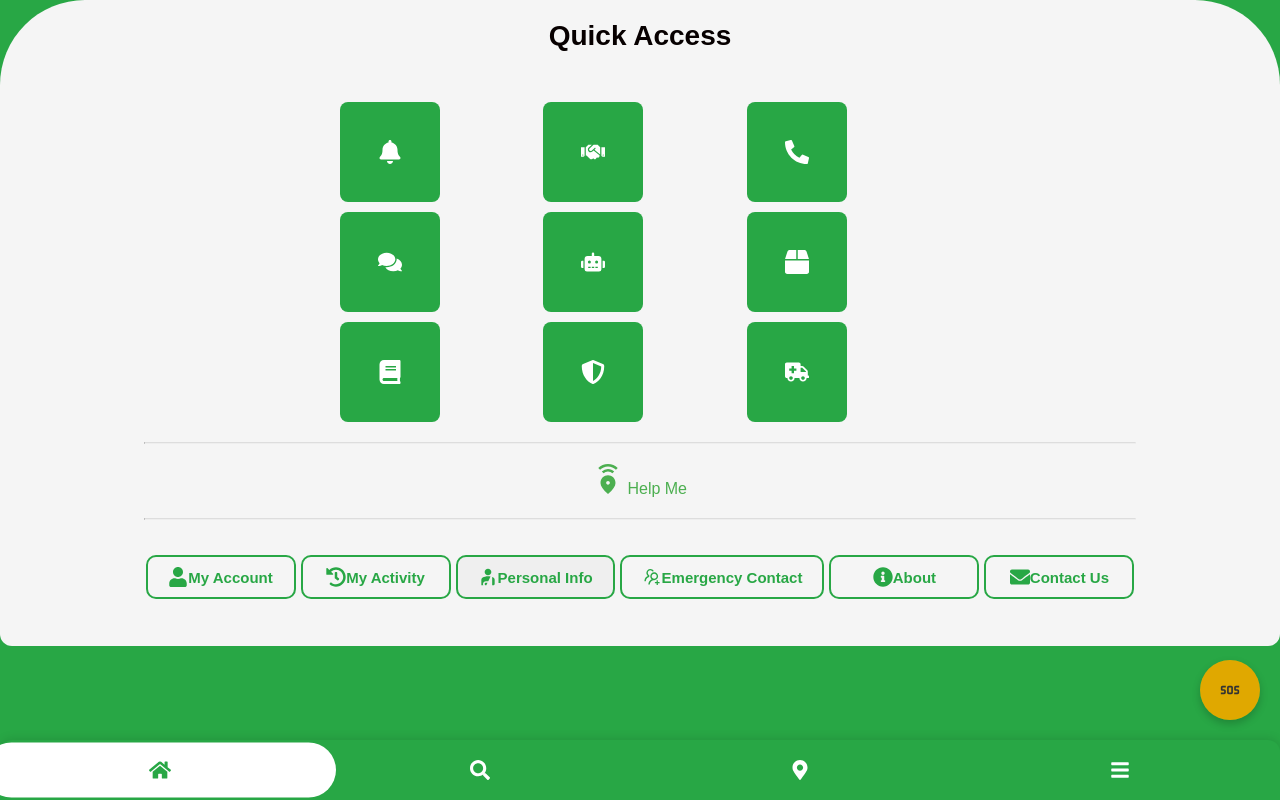
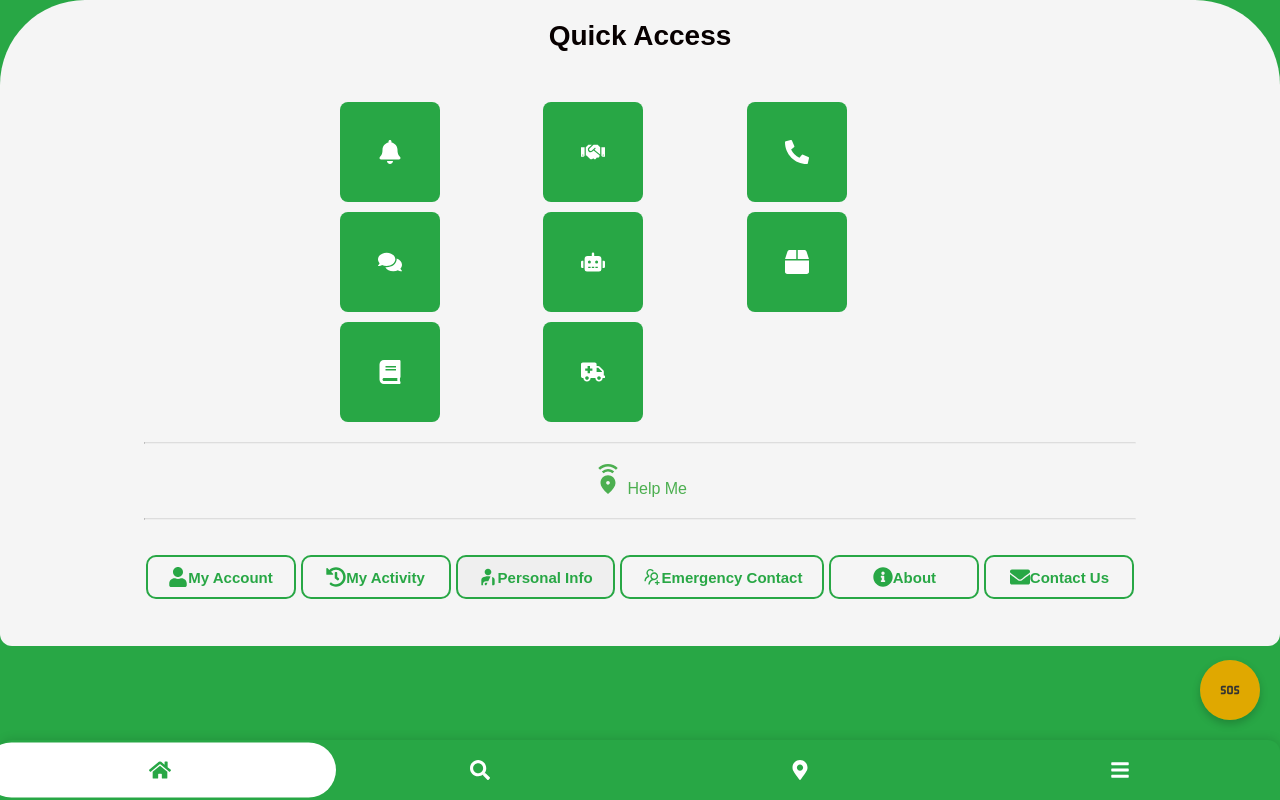
Before and after one commit to patiladitya0/nmims, a React (Create React App) app: page /home in a window 1280 px wide. Built offline with nearby package versions, Linux system fonts and the light colour scheme; no server answers; sample sign-in values are in the browser's storage.

Commit message:
booton remove

```diff
--- a/src/data/modules.json
+++ b/src/data/modules.json
@@ -34,11 +34,7 @@
         "link": "/educational-resources",
         "icon": "FaBook"
     },
-    {
-        "name": "Disaster Prevention",
-        "link": "/disaster-prevention",
-        "icon": "FaShieldAlt"
-    },
+
     {
         "name": "Emergency Services",
         "link": "/emergency-services",
--- a/src/page/home/VolunteerMatching.js
+++ b/src/page/home/VolunteerMatching.js
@@ -1,6 +1,6 @@
 import React, { useState, useEffect } from 'react';
 import axios from 'axios';
-import './VolunteerMatching.css'; // Ensure this file is in the same directory
+import './VolunteerMatching.css';
 
 export default function VolunteerMatching() {
   const [eventData, setEventData] = useState({
```
